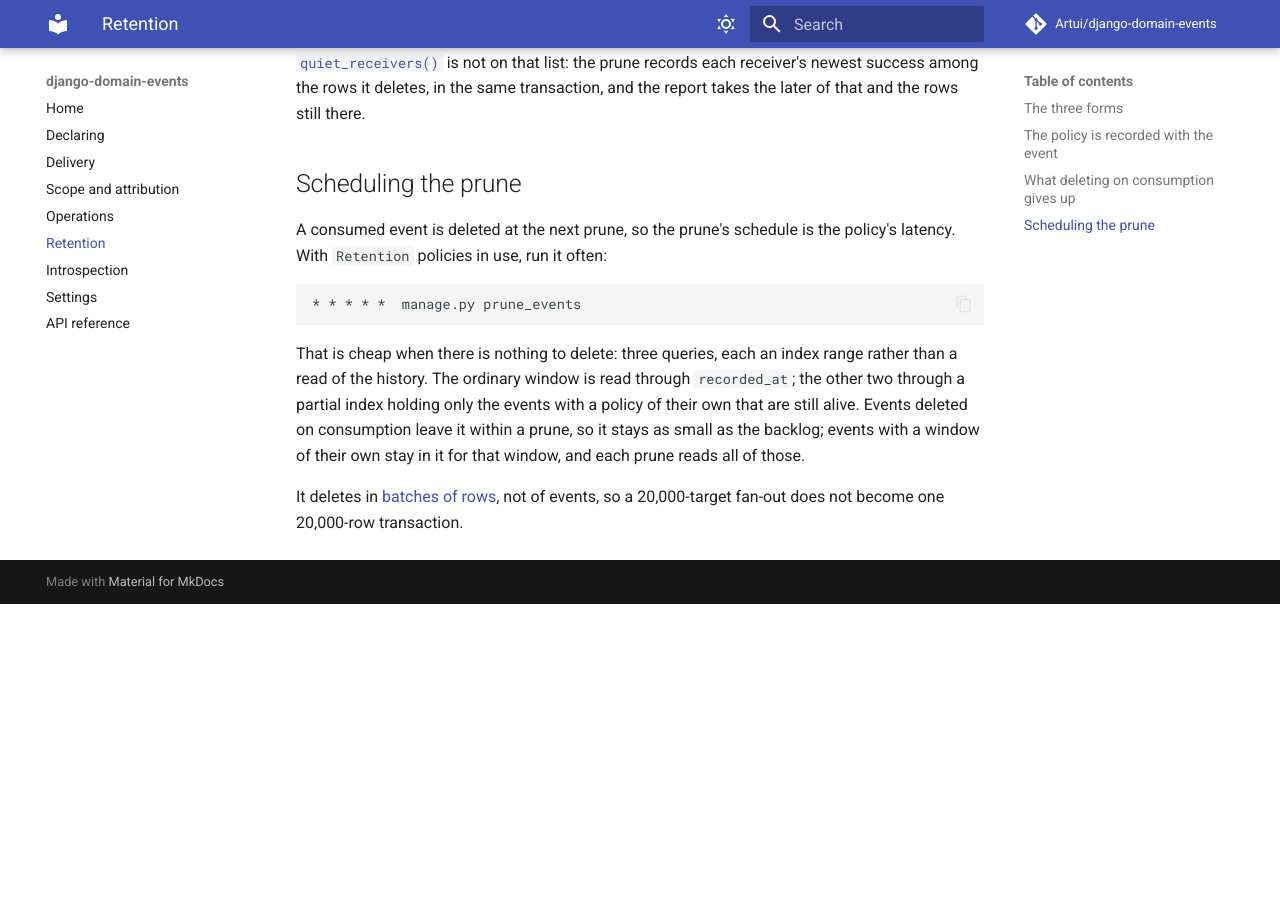
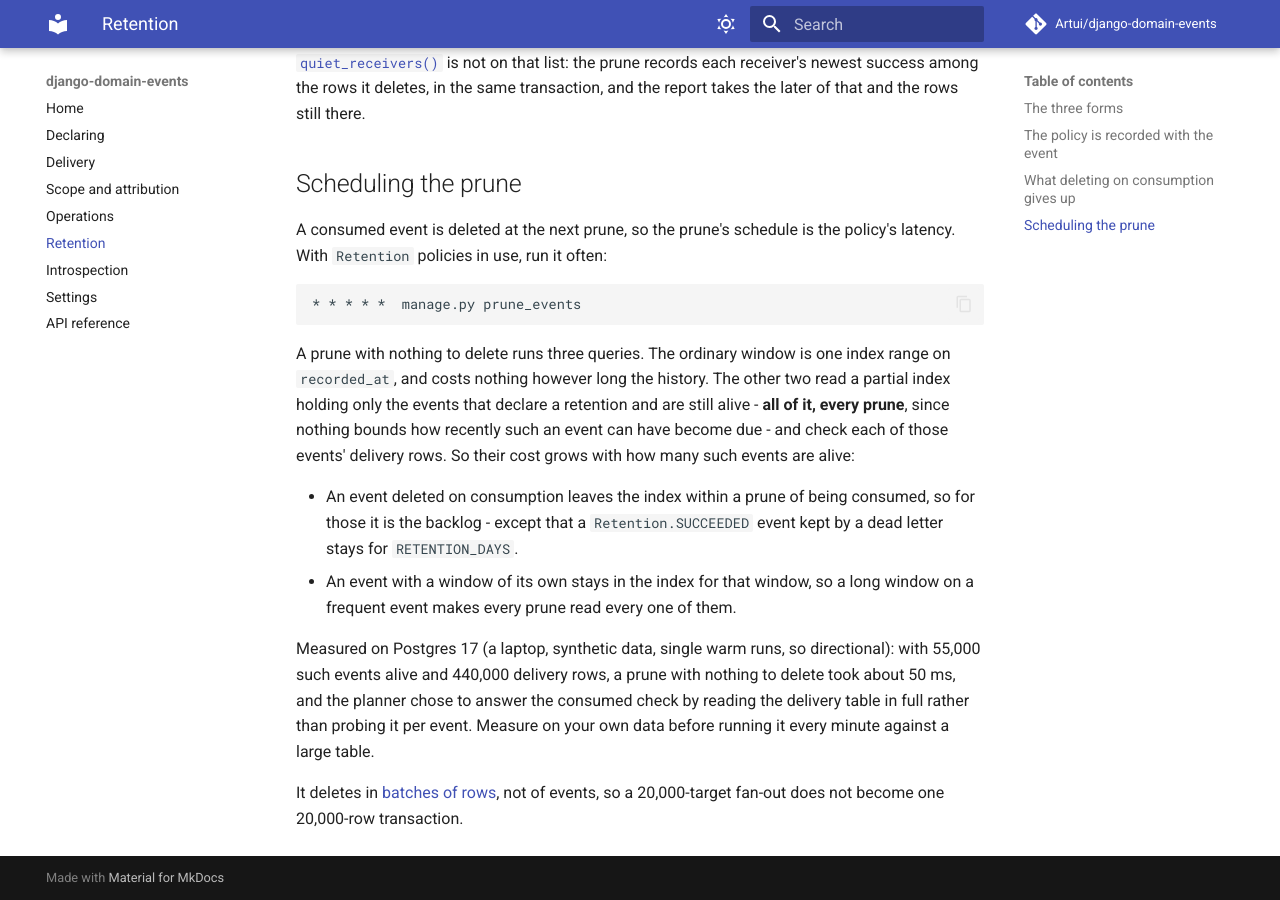
Before and after one commit to Artui/django-domain-events, an MkDocs documentation site: the page built from docs/retention.md, in a window 1280 px wide and 900 px high, scrolled down 2048 px. Built offline with MkDocs 1.6.1 and Material for MkDocs 9.7.7, drawn with Linux system fonts in a browser that asks for light colours; comment, search, counter and statistics services are not loaded; before the commit the page ends 2652 px from its top, so only the background shows below that.

Commit message:
State what a prune with nothing due actually costs
The docs and docstrings called it three index lookups. The two declared
arms read the whole partial index every sweep, and on a populated delivery
table the planner may answer the consumed check by reading that table in
full; measured at about 50 ms with 55,000 live declared events and 440,000
delivery rows. Say so, and stop the plan test's docstring claiming it holds
a conjunct the mutation run showed it does not.

Co-Authored-By: Claude Sonnet 5.5 <noreply@anthropic.com>

````diff
--- a/docs/retention.md
+++ b/docs/retention.md
@@ -88,12 +88,25 @@ policy's latency. With `Retention` policies in use, run it often:
 * * * * *  manage.py prune_events
 ```
 
-That is cheap when there is nothing to delete: three queries, each an index range
-rather than a read of the history. The ordinary window is read through
-`recorded_at`; the other two through a partial index holding only the events with
-a policy of their own that are still alive. Events deleted on consumption leave
-it within a prune, so it stays as small as the backlog; events with a window of
-their own stay in it for that window, and each prune reads all of those.
+A prune with nothing to delete runs three queries. The ordinary window is one
+index range on `recorded_at`, and costs nothing however long the history. The
+other two read a partial index holding only the events that declare a retention
+and are still alive - **all of it, every prune**, since nothing bounds how
+recently such an event can have become due - and check each of those events'
+delivery rows. So their cost grows with how many such events are alive:
+
+- An event deleted on consumption leaves the index within a prune of being
+  consumed, so for those it is the backlog - except that a `Retention.SUCCEEDED`
+  event kept by a dead letter stays for `RETENTION_DAYS`.
+- An event with a window of its own stays in the index for that window, so a long
+  window on a frequent event makes every prune read every one of them.
+
+Measured on Postgres 17 (a laptop, synthetic data, single warm runs, so
+directional): with 55,000 such events alive and 440,000 delivery rows, a prune
+with nothing to delete took about 50 ms, and the planner chose to answer the
+consumed check by reading the delivery table in full rather than probing it per
+event. Measure on your own data before running it every minute against a large
+table.
 
 It deletes in [batches of rows](operations.md#pruning), not of events, so a
 20,000-target fan-out does not become one 20,000-row transaction.
````
Also changed, not shown: docs/operations.md (+2 -2 lines), 2 other files.
